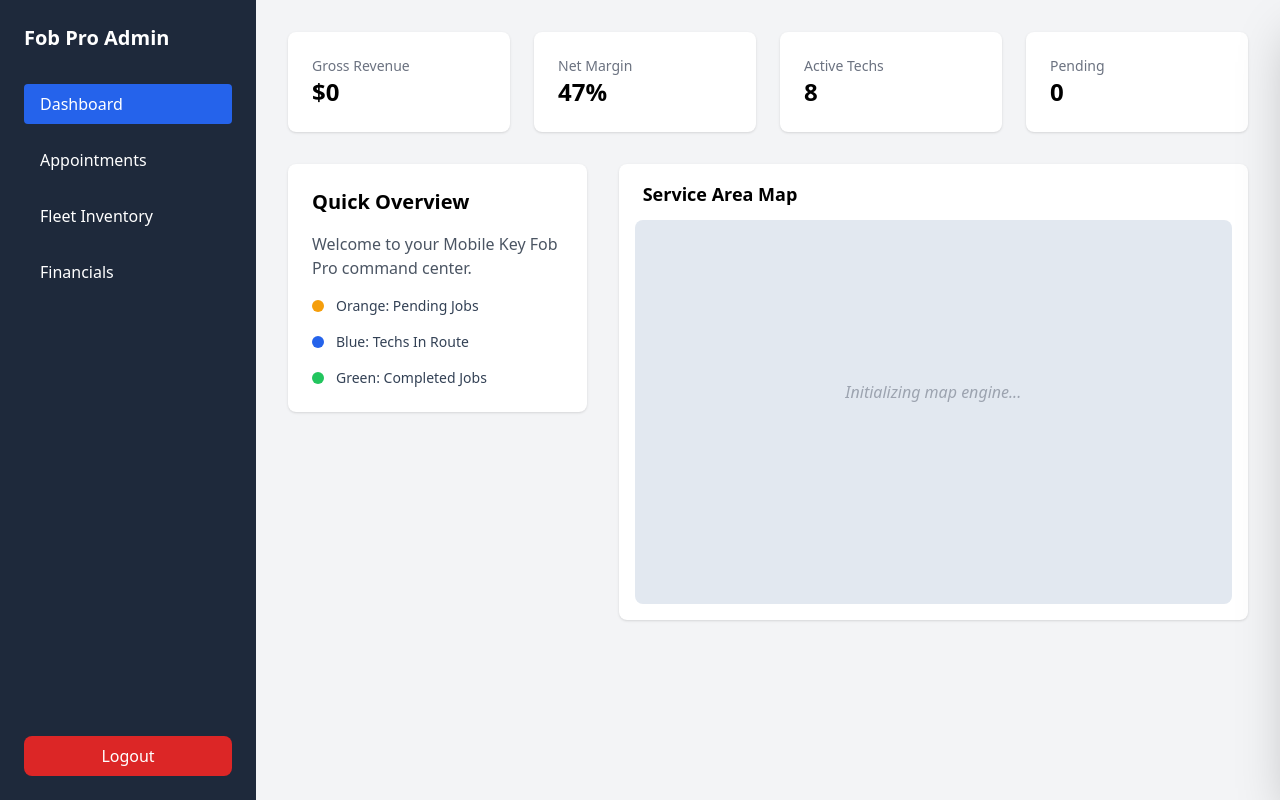
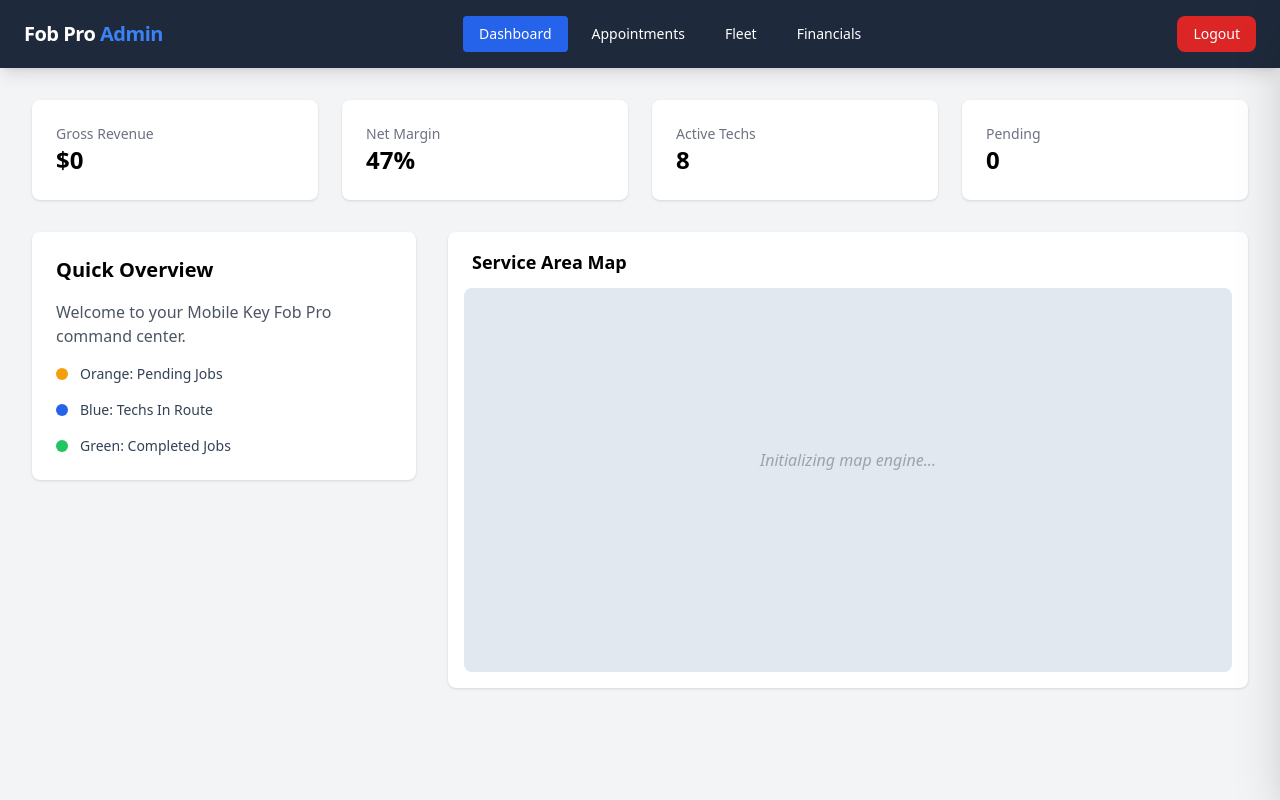
Before and after one commit to keyfobproz/-mobile-key--fob-pro, a website: page public/dashboard.html in a window 1280 px wide. Drawn offline with nearby package versions, Linux system fonts and the light colour scheme; some packages are replaced by stand-ins of ours; a script that the page names is missing.

Commit message:
Convert admin dashboard sidebar to mobile-friendly top navigation

```diff
--- a/public/dashboard.html
+++ b/public/dashboard.html
@@ -83,25 +83,44 @@
     </script>
     <script src="https://maps.googleapis.com/maps/api/js?key=AIzaSyCIArXXAYdfjPJbWJheWMPF6xpg4A2bz0w&callback=initMap" async defer></script>
 </head>
-<body class="bg-gray-100 font-sans flex min-h-screen">
+<body class="bg-gray-100 font-sans min-h-screen flex flex-col">
 
-    <!-- Sidebar Navigation -->
-    <aside class="w-64 bg-slate-800 text-white p-6 flex flex-col justify-between">
-        <div>
-            <h2 class="text-xl font-bold mb-8">Fob Pro Admin</h2>
-            <nav class="space-y-4">
-                <button onclick="switchTab('dashboard-view')" id="nav-dashboard-view" class="w-full text-left block py-2 px-4 bg-blue-600 rounded font-medium transition">Dashboard</button>
-                <button onclick="switchTab('appointments-view')" id="nav-appointments-view" class="w-full text-left block py-2 px-4 hover:bg-slate-700 rounded font-medium transition">Appointments</button>
-                <button onclick="switchTab('fleet-view')" id="nav-fleet-view" class="w-full text-left block py-2 px-4 hover:bg-slate-700 rounded font-medium transition">Fleet Inventory</button>
-                <button onclick="switchTab('financials-view')" id="nav-financials-view" class="w-full text-left block py-2 px-4 hover:bg-slate-700 rounded font-medium transition">Financials</button>
-            </nav>
+    <!-- Top Mobile-Friendly Navigation -->
+    <nav class="bg-slate-800 text-white shadow-lg sticky top-0 z-50 px-6 py-4 flex items-center justify-between">
+        <div class="flex items-center gap-3">
+            <span class="text-xl font-bold tracking-tight">Fob Pro <span class="text-blue-500">Admin</span></span>
         </div>
-        <button onclick="logoutAdmin()" class="w-full bg-red-600 hover:bg-red-700 text-white font-medium py-2 rounded-lg transition mt-auto">Logout</button>
-    </aside>
+
+        <!-- Desktop Nav Links -->
+        <div class="hidden md:flex space-x-2 text-sm font-medium">
+            <button onclick="switchTab('dashboard-view')" id="nav-dashboard-view" class="py-2 px-4 bg-blue-600 rounded font-medium transition">Dashboard</button>
+            <button onclick="switchTab('appointments-view')" id="nav-appointments-view" class="py-2 px-4 hover:bg-slate-700 rounded font-medium transition">Appointments</button>
+            <button onclick="switchTab('fleet-view')" id="nav-fleet-view" class="py-2 px-4 hover:bg-slate-700 rounded font-medium transition">Fleet</button>
+            <button onclick="switchTab('financials-view')" id="nav-financials-view" class="py-2 px-4 hover:bg-slate-700 rounded font-medium transition">Financials</button>
+        </div>
+
+        <!-- Right Side Actions & Mobile Menu Button -->
+        <div class="flex items-center gap-3">
+            <button onclick="logoutAdmin()" class="bg-red-600 hover:bg-red-700 text-white text-sm font-medium py-2 px-4 rounded-lg transition">Logout</button>
+
+            <!-- Mobile Dropdown Trigger -->
+            <div class="md:hidden relative group">
+                <button class="text-white bg-slate-700 p-2 rounded-lg focus:outline-none">
+                    <svg class="w-6 h-6" fill="none" stroke="currentColor" viewBox="0 0 24 24"><path stroke-linecap="round" stroke-linejoin="round" stroke-width="2" d="M4 6h16M4 12h16m-7 6h7"></path></svg>
+                </button>
+                <div class="absolute right-0 mt-2 w-48 bg-white text-slate-800 rounded-lg shadow-2xl hidden group-hover:block z-50 border">
+                    <button onclick="switchTab('dashboard-view')" class="w-full text-left px-4 py-3 hover:bg-gray-100 border-b font-medium">Dashboard</button>
+                    <button onclick="switchTab('appointments-view')" class="w-full text-left px-4 py-3 hover:bg-gray-100 border-b font-medium">Appointments</button>
+                    <button onclick="switchTab('fleet-view')" class="w-full text-left px-4 py-3 hover:bg-gray-100 border-b font-medium">Fleet Inventory</button>
+                    <button onclick="switchTab('financials-view')" class="w-full text-left px-4 py-3 hover:bg-gray-100 font-medium">Financials</button>
+                </div>
+            </div>
+        </div>
+    </nav>
 
 
     <!-- Main Content -->
-    <main class="flex-1 p-8">
+    <main class="flex-1 p-4 md:p-8 max-w-7xl mx-auto w-full">
         <!-- Live Metrics -->
         <section class="grid grid-cols-1 md:grid-cols-4 gap-6 mb-8">
             <div class="bg-white p-6 rounded-lg shadow">
```
